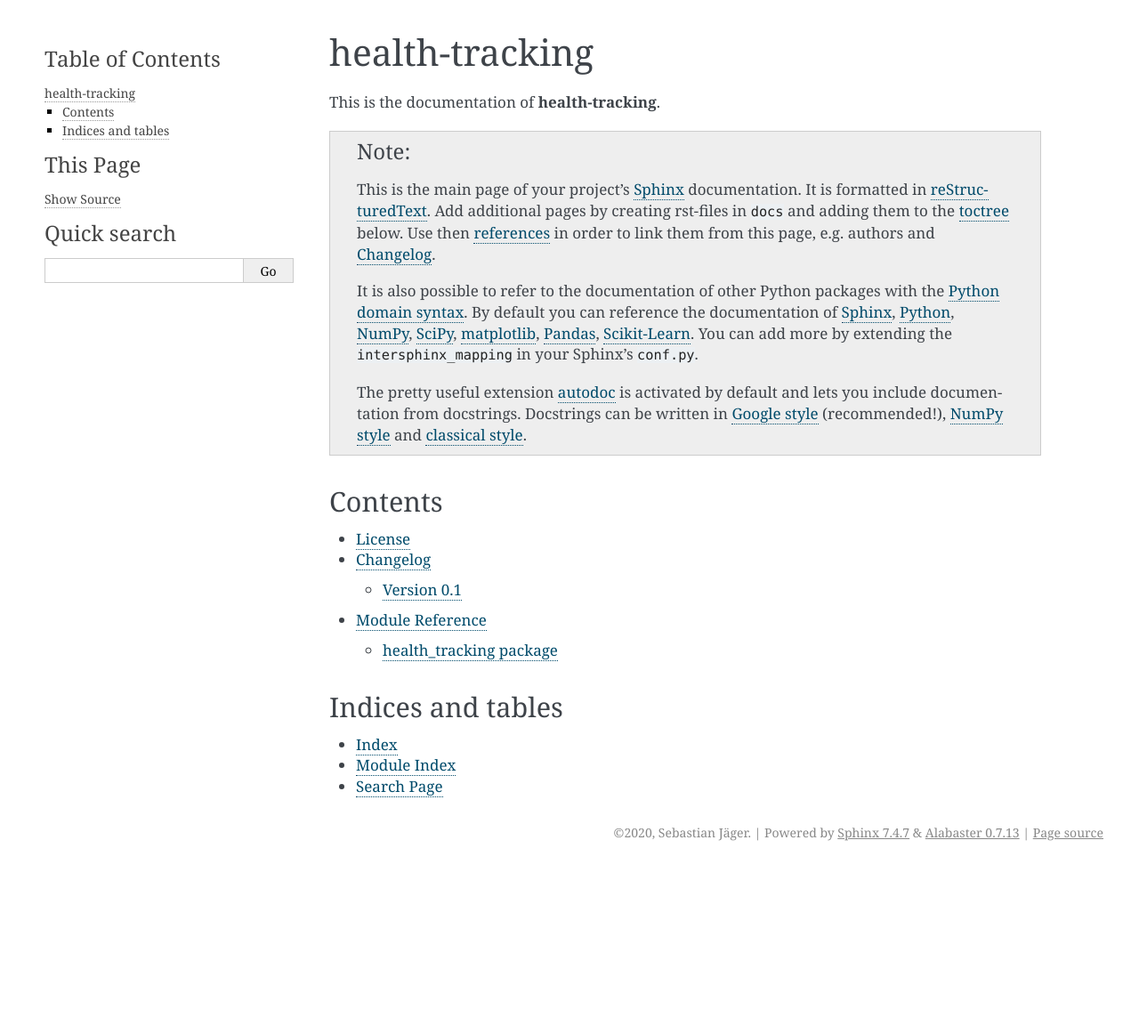
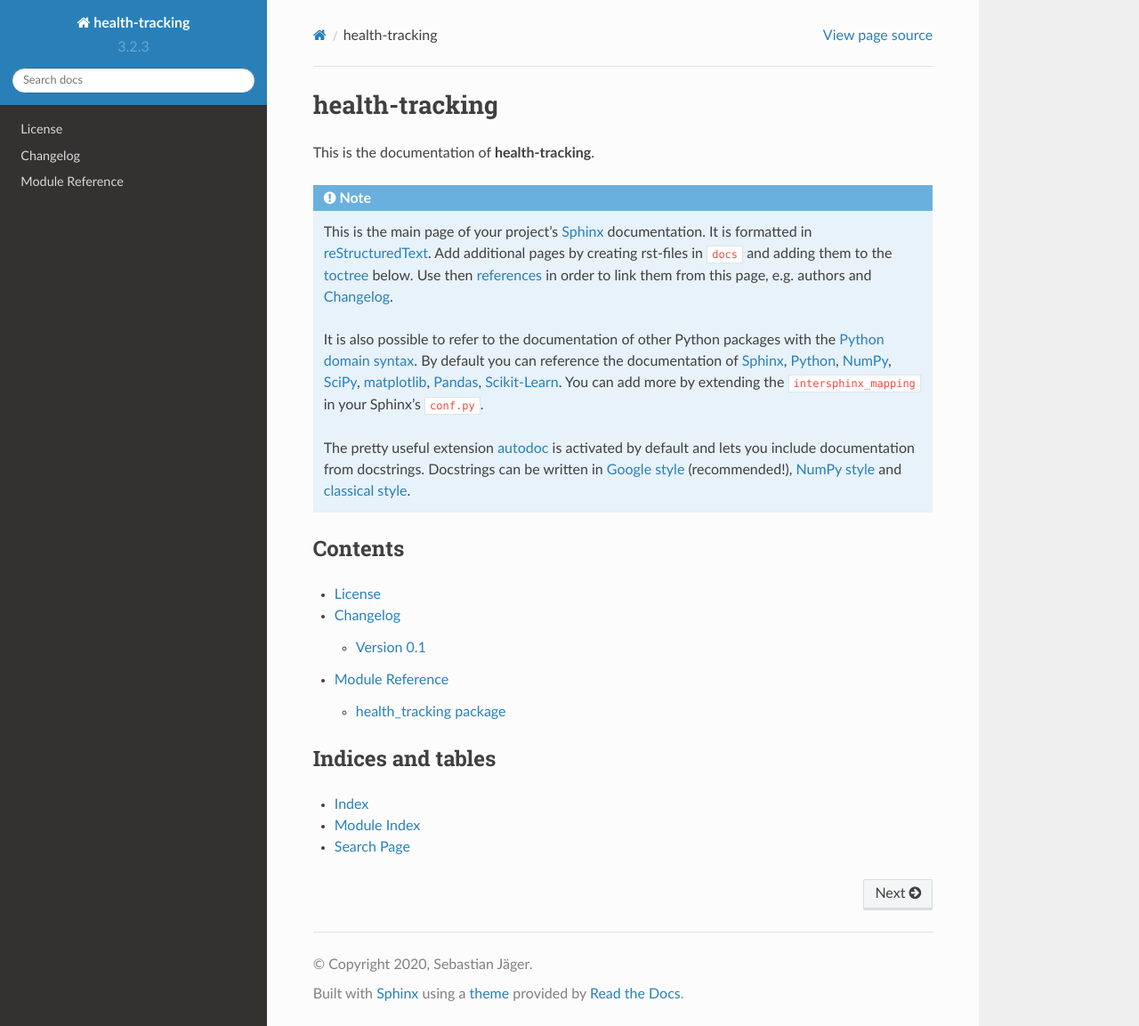
Before and after one commit to se-jaeger/health-tracking, a Sphinx documentation site: the page built from docs/index.rst, in a window 1280 px wide and 1153 px high. Shown: the whole window at 89% size. Built offline with Sphinx 7.4.7 and the Read the Docs theme 2.0.0, drawn with Linux system fonts in a browser that asks for light colours.

Commit message:
Some general settings

```diff
--- a/docs/conf.py
+++ b/docs/conf.py
@@ -68,23 +68,9 @@ extensions = ['sphinx.ext.autodoc', 'sphinx.ext.intersphinx', 'sphinx.ext.todo',
               'sphinx.ext.doctest', 'sphinx.ext.ifconfig', 'sphinx.ext.mathjax',
               'sphinx.ext.napoleon']
 extensions.append('recommonmark')
-extensions.append('recommonmark')
 
 # Add any paths that contain templates here, relative to this directory.
 templates_path = ['_templates']
-
-
-# To configure AutoStructify
-def setup(app):
-    from recommonmark.transform import AutoStructify
-    app.add_config_value('recommonmark_config', {
-        'auto_toc_tree_section': 'Contents',
-        'enable_eval_rst': True,
-        'enable_math': True,
-        'enable_inline_math': True
-    }, True)
-    app.add_transform(AutoStructify)
-
 
 # To configure AutoStructify
 def setup(app):
@@ -161,7 +147,7 @@ pygments_style = 'sphinx'
 
 # The theme to use for HTML and HTML Help pages.  See the documentation for
 # a list of builtin themes.
-html_theme = 'alabaster'
+html_theme = 'sphinx_rtd_theme'
 
 # Theme options are theme-specific and customize the look and feel of a theme
 # further.  For a list of options available for each theme, see the
--- a/setup.cfg
+++ b/setup.cfg
@@ -12,7 +12,7 @@ long-description = file: README.md
 long-description-content-type = text/markdown; charset=UTF-8; variant=GFM
 url = https://github.com/se-jaeger/health-tracking
 project-urls =
-    Documentation = https://pyscaffold.org/
+    Documentation = https://github.com/se-jaeger/health-tracking
 # Change if running only on Windows, Mac or Linux (comma-separated)
 platforms = any
 # Add here all kinds of additional classifiers as defined under
@@ -35,6 +35,7 @@ setup_requires = pyscaffold>=3.2a0,<3.3a0
 # tests_require = pytest; pytest-cov
 # Require a specific Python version, e.g. Python 2.7 or >= 3.4
 # python_requires = >=2.7,!=3.0.*,!=3.1.*,!=3.2.*,!=3.3.*
+python_requires = >= 3.7
 
 [options.packages.find]
 where = src
@@ -114,6 +115,5 @@ package = health_tracking
 extensions =
     no_skeleton
     markdown
-    no_skeleton
     pre_commit
     dsproject
```
